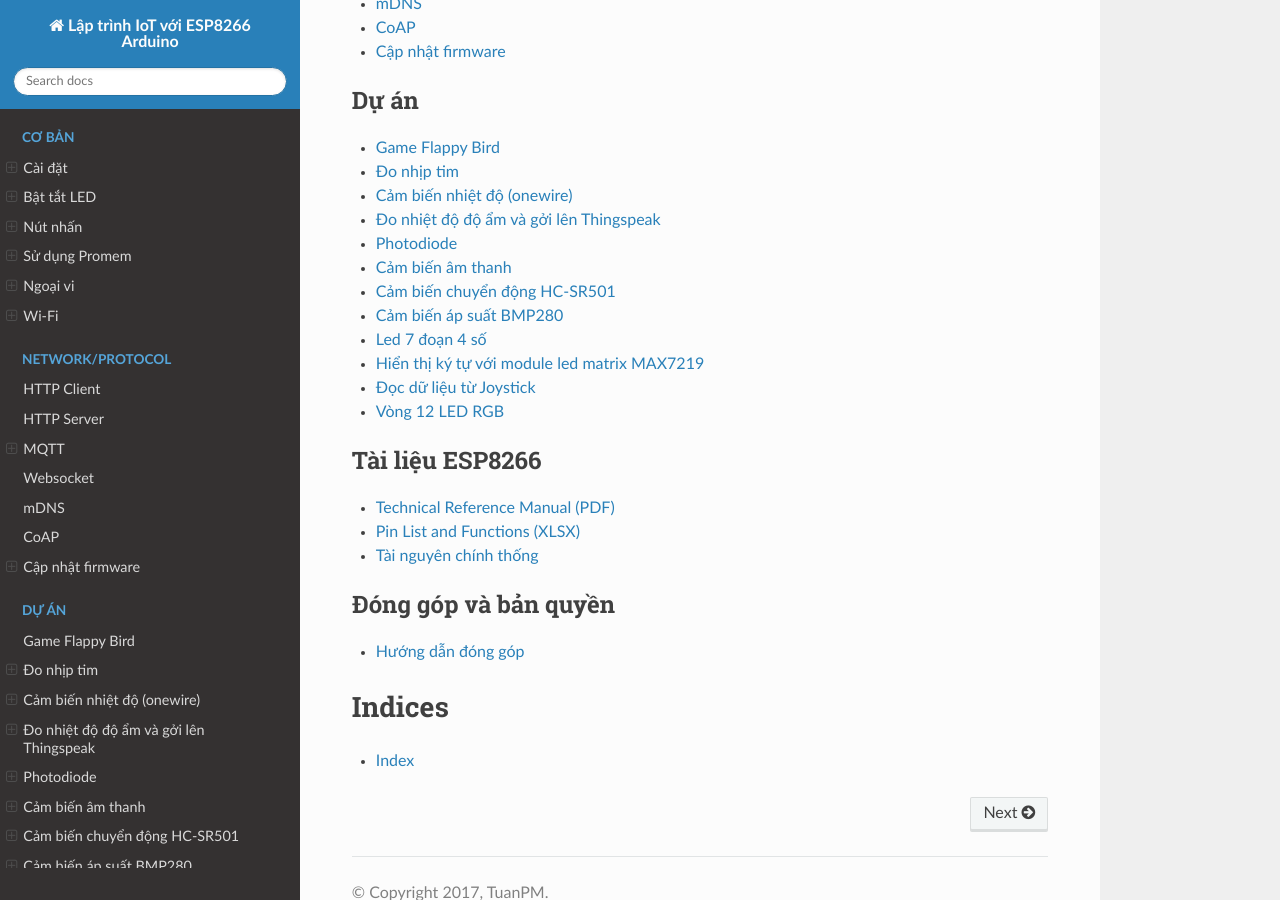
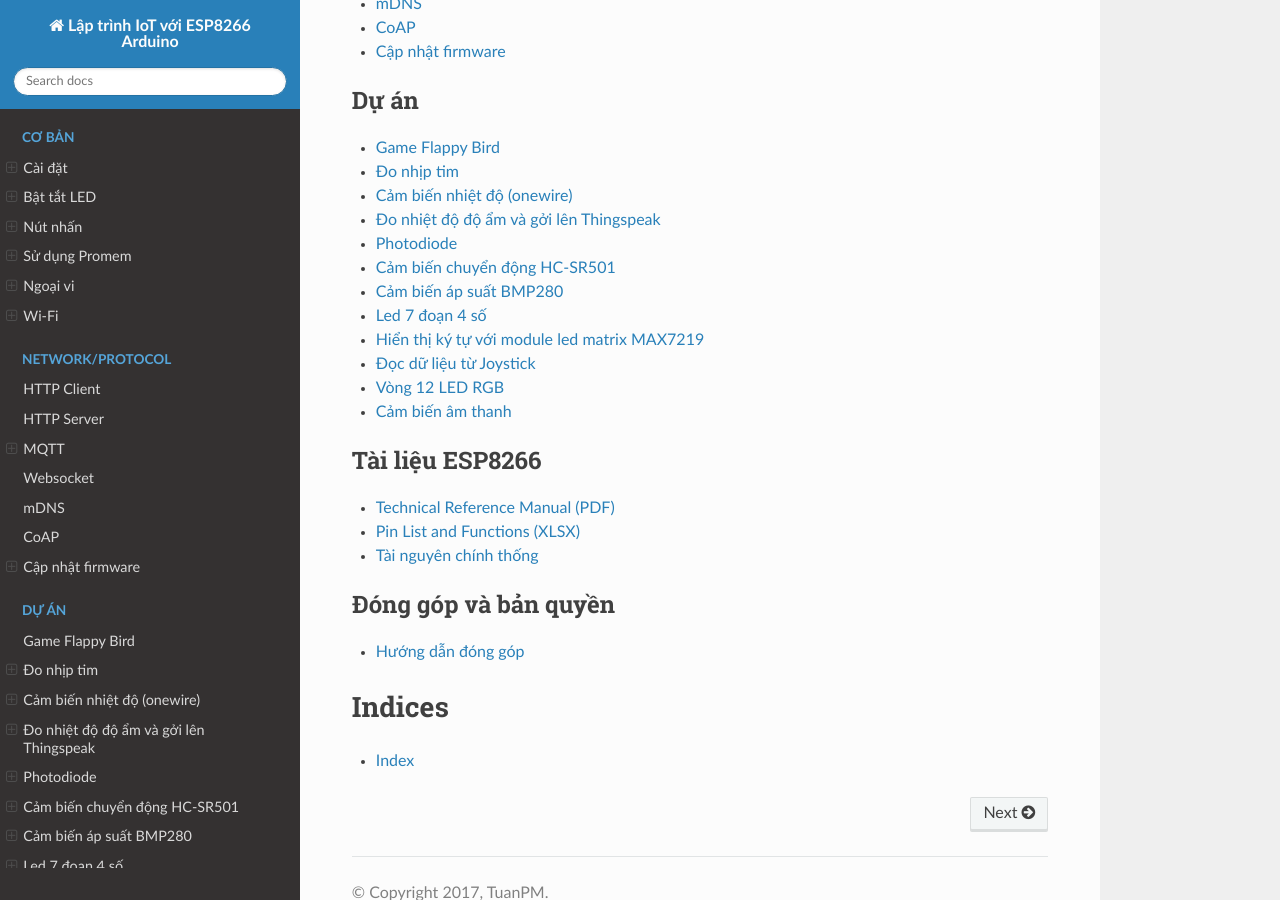
Before and after one commit to esp8266vn/arduino.esp8266.vn, a Sphinx documentation site: the page built from docs/index.rst, in a window 1280 px wide and 900 px high, scrolled down 1948 px. Built offline with Sphinx 7.4.7 and the Read the Docs theme 2.0.0, drawn with Linux system fonts in a browser that asks for light colours.

Commit message:
add title-project voice sensor into index file

```diff
--- a/docs/index.rst
+++ b/docs/index.rst
@@ -44,13 +44,13 @@ Dự án hỗ trợ và phát triển bởi `IoT Maker Việt Nam <https://iotma
    Cảm biến nhiệt độ (onewire) <projects/onewire>
    Đo nhiệt độ độ ẩm và gởi lên Thingspeak <projects/dht11-thingspeak>
    Photodiode <projects/sensor-photodiode>
-   Cảm biến âm thanh <projects/sensor-voice>
    Cảm biến chuyển động HC-SR501 <projects/PIR>
    Cảm biến áp suất BMP280 <projects/BMP280>
    Led 7 đoạn 4 số <projects/4led7seg>
    Hiển thị ký tự với module led matrix MAX7219 <projects/led-matrix-max7219>
    Đọc dữ liệu từ Joystick <projects/joystick>
    Vòng 12 LED RGB <projects/led-12>
+   Cảm biến âm thanh <projects/sensor-voice>
 
 .. toctree::
    :caption: API
```
